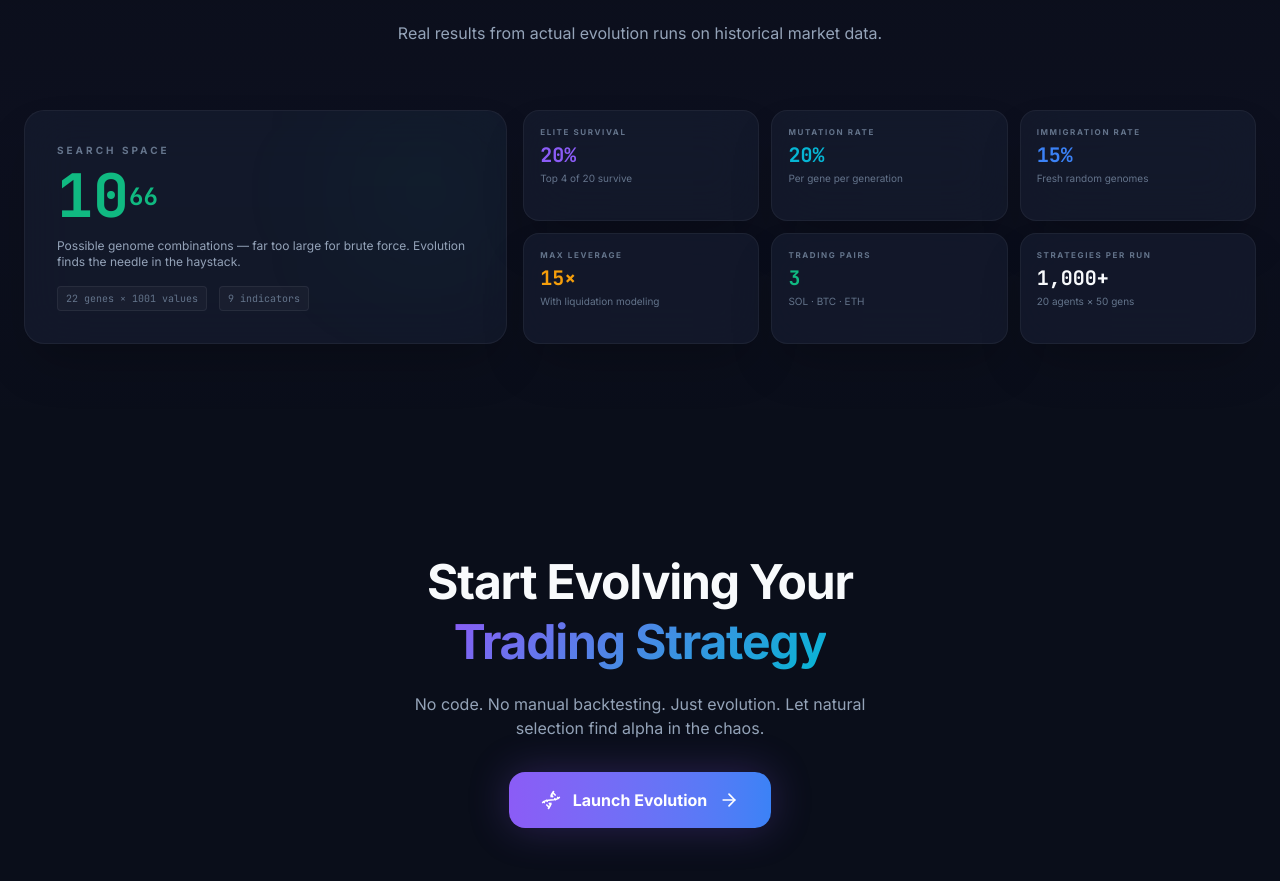
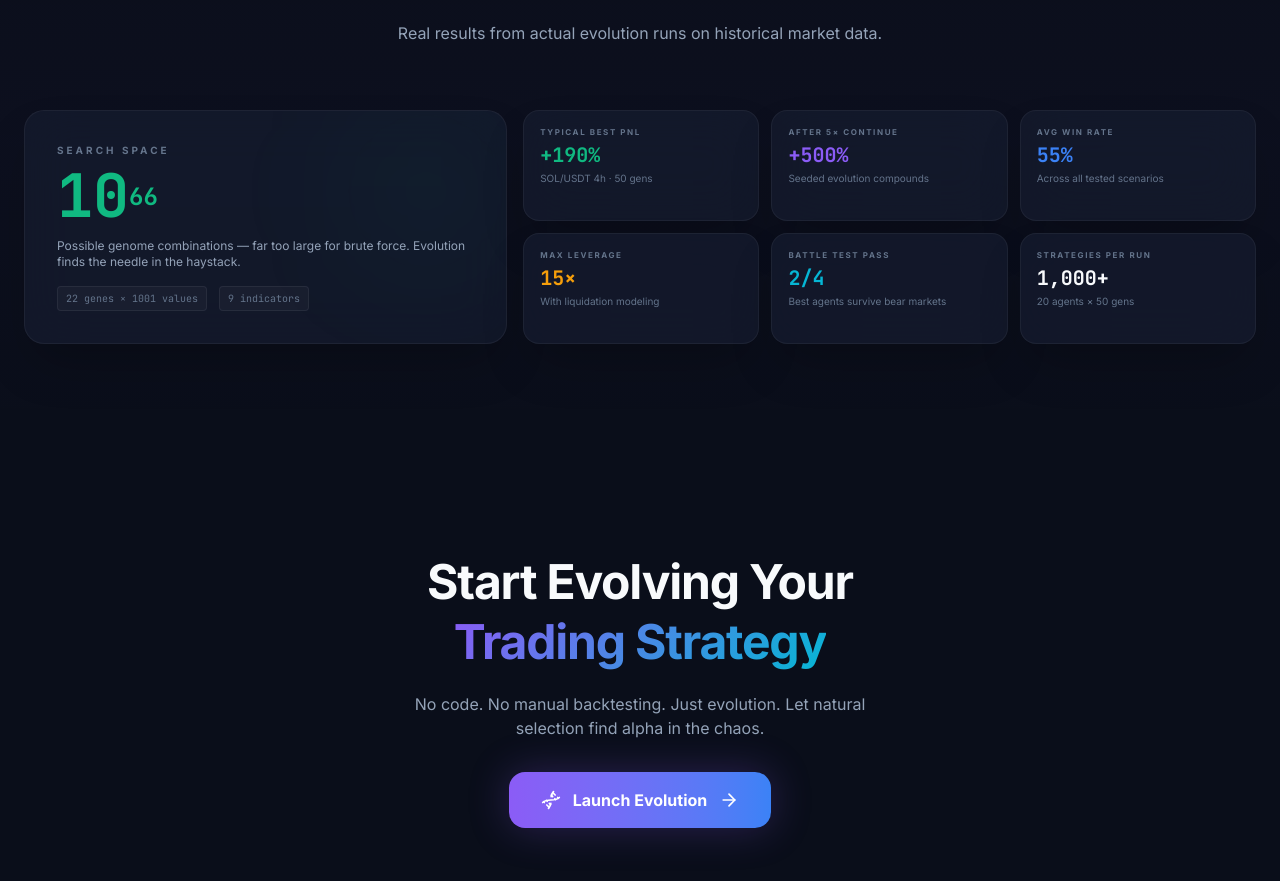
Before and after one commit to hamzadiaz/darwin, a Next.js app in the folder app/: page / in a window 1280 px wide. Shown: the part 2991-3872 px from the top of the page. Built offline with nearby package versions, Linux system fonts and the light colour scheme.

Commit message:
feat: real evolution stats on landing page, verified numbers

```diff
--- a/app/src/app/page.tsx
+++ b/app/src/app/page.tsx
@@ -442,11 +442,11 @@ function LandingPage({
             {/* Smaller stats */}
             <div className="lg:col-span-3 grid grid-cols-2 sm:grid-cols-3 gap-3">
               {[
-                { label: 'Elite Survival', value: '20%', sub: 'Top 4 of 20 survive', color: 'text-evolution-purple' },
-                { label: 'Mutation Rate', value: '20%', sub: 'Per gene per generation', color: 'text-accent-tertiary' },
-                { label: 'Immigration Rate', value: '15%', sub: 'Fresh random genomes', color: 'text-accent-primary' },
+                { label: 'Typical Best PnL', value: '+190%', sub: 'SOL/USDT 4h · 50 gens', color: 'text-success' },
+                { label: 'After 5× Continue', value: '+500%', sub: 'Seeded evolution compounds', color: 'text-evolution-purple' },
+                { label: 'Avg Win Rate', value: '55%', sub: 'Across all tested scenarios', color: 'text-accent-primary' },
                 { label: 'Max Leverage', value: '15×', sub: 'With liquidation modeling', color: 'text-warning' },
-                { label: 'Trading Pairs', value: '3', sub: 'SOL · BTC · ETH', color: 'text-success' },
+                { label: 'Battle Test Pass', value: '2/4', sub: 'Best agents survive bear markets', color: 'text-accent-tertiary' },
                 { label: 'Strategies Per Run', value: '1,000+', sub: '20 agents × 50 gens', color: 'text-text-primary' },
               ].map((stat, i) => (
                 <div
```
Also changed, not shown: 1 other file (tests, documents, lock files or other folders).
